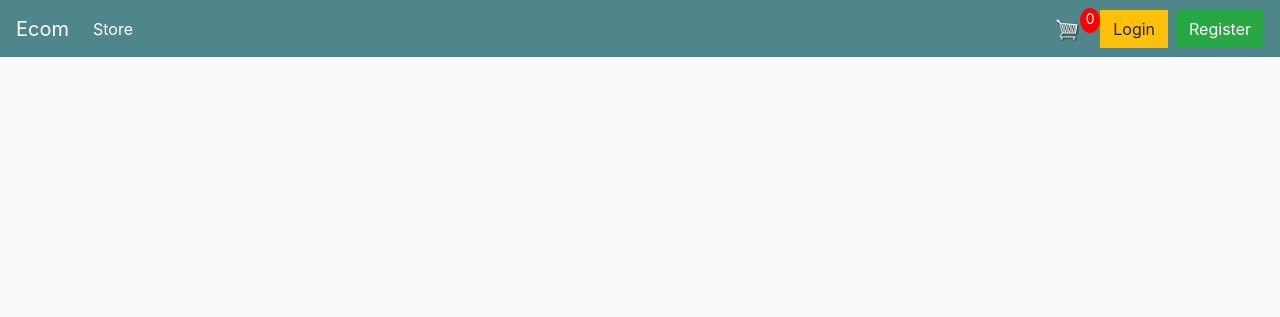
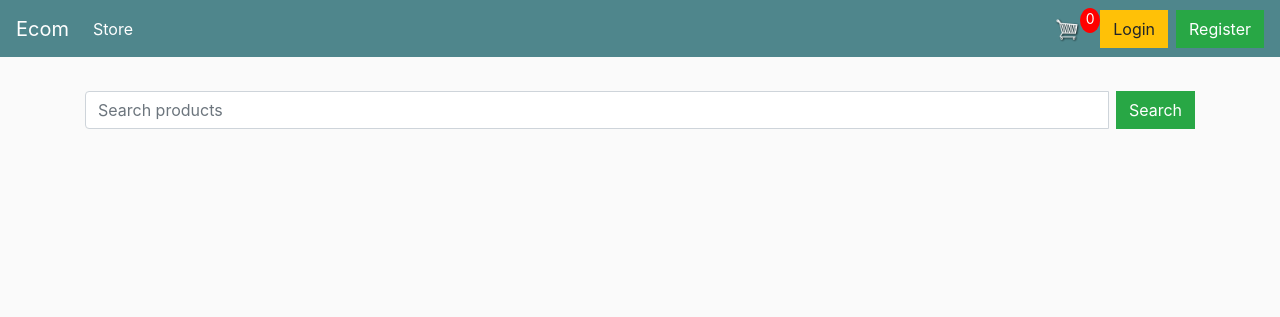
Before and after one commit to K-1303/Shopzon, a Django app: page / in a window 1280 px wide. Shown: the top 317 px of the page. Run offline with Django 4.2, Linux system fonts and the light colour scheme; data that the repository does not hold is empty; some libraries are stand-ins or nearby versions.

Commit message:
Added Search Functionality

```diff
--- a/store/templates/store/store.html
+++ b/store/templates/store/store.html
@@ -1,6 +1,18 @@
 {% extends 'store/main.html' %}
 {% load static %}
 {% block content %}
+    <div class="row">
+        <div class="col-lg-12">
+            <form method="GET" action="{% url 'search_products' %}">
+                <div class="input-group mb-3">
+                    <input type="text" name="q" class="form-control" placeholder="Search products">
+                    <div class="input-group-append">
+                        <button type="submit" class="btn btn-success ml-2">Search</button>
+                    </div>
+                </div>
+            </form>
+        </div>
+    </div>
     <div class="row">
         {% for product in products %}
         <div class="col-lg-4">
@@ -8,15 +20,11 @@
             <div class="box-element product">
                 <h6><strong>{{product.name}}</strong></h6>
                 <hr>
-
                 <button data-product="{{product.id}}" data-action="add" class="btn btn-outline-secondary add-btn update-cart">Add to Cart</button>
-
                 <a class="btn btn-outline-success" href="#">View</a>
                 <h4 style="display: inline-block; float: right"><strong>${{product.price}}</strong></h4>
-
             </div>
         </div>
         {% endfor %}
     </div>
-
 {% endblock content %}
--- a/store/urls.py
+++ b/store/urls.py
@@ -11,5 +11,5 @@ urlpatterns = [
 	path('login/', views.login_view, name='login'),
     path('register/', views.register_view, name='register'),
     path('logout/', views.logout_view, name='logout'),
-
+	path('search/', views.search_products, name='search_products'),
 ]
--- a/store/views.py
+++ b/store/views.py
@@ -13,6 +13,7 @@ from django.contrib.auth import login, logout
 from django.contrib.auth.decorators import login_required
 from django.contrib.auth.models import User
 from .models import Customer, Order, OrderItem, ShippingAddress
+from django.db.models import Q
 
 def login_view(request):
     if request.method == 'POST':
@@ -144,3 +145,18 @@ def processOrder(request):
 		)
 
 	return JsonResponse('Payment submitted..', safe=False)
+
+
+def search_products(request):
+    query = request.GET.get('q')
+
+    data = cartData(request)
+    cartItems = data['cartItems']
+
+    if query:
+        products = Product.objects.filter(Q(name__icontains=query))
+    else:
+        products = Product.objects.all()
+
+    context = {'products': products, 'cartItems': cartItems}
+    return render(request, 'store/store.html', context)
```
Lines whose indentation alone changed are shown as unchanged.
